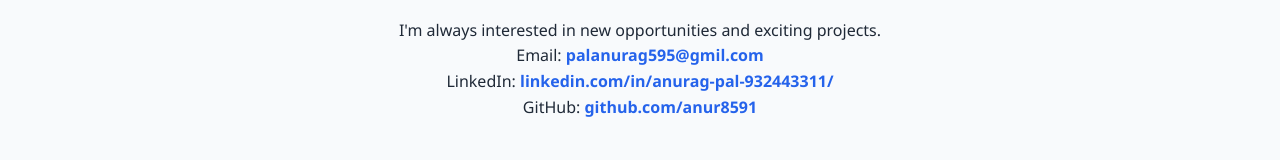
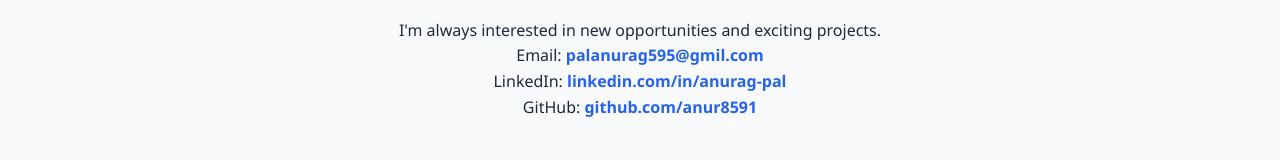
Before and after one commit to anur8591/AssignCost, a plain HTML site: page index.html in a window 1280 px wide. Shown: the part 2272-2432 px from the top of the page. Drawn offline with Linux system fonts and the light colour scheme.

Commit message:
new update

```diff
--- a/index.html
+++ b/index.html
@@ -330,7 +330,7 @@
             <div class="contact-info">
                 <p>I'm always interested in new opportunities and exciting projects.</p>
                 <p>Email: <a href="mailto:palanurag595@gmail.com">palanurag595@gmil.com</a></p>
-                <p>LinkedIn: <a href="https://www.linkedin.com/in/anurag-pal-932443311/" target="_blank">linkedin.com/in/anurag-pal-932443311/</a></p>
+                <p>LinkedIn: <a href="https://www.linkedin.com/in/anurag-pal-932443311/" target="_blank">linkedin.com/in/anurag-pal</a></p>
                 <p>GitHub: <a href="https://github.com/anur8591" target="_blank">github.com/anur8591</a></p>
             </div>
         </div>
```
